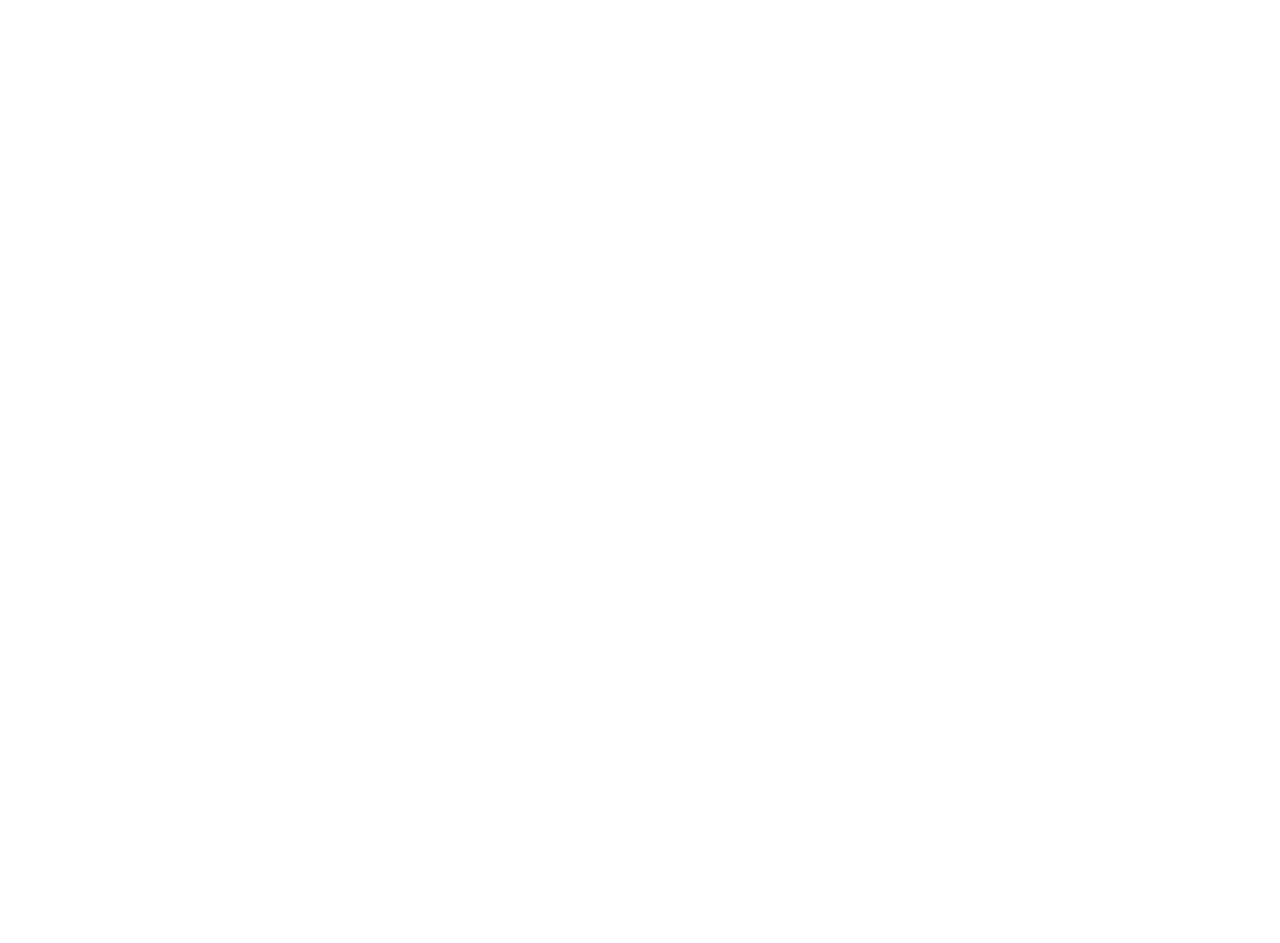
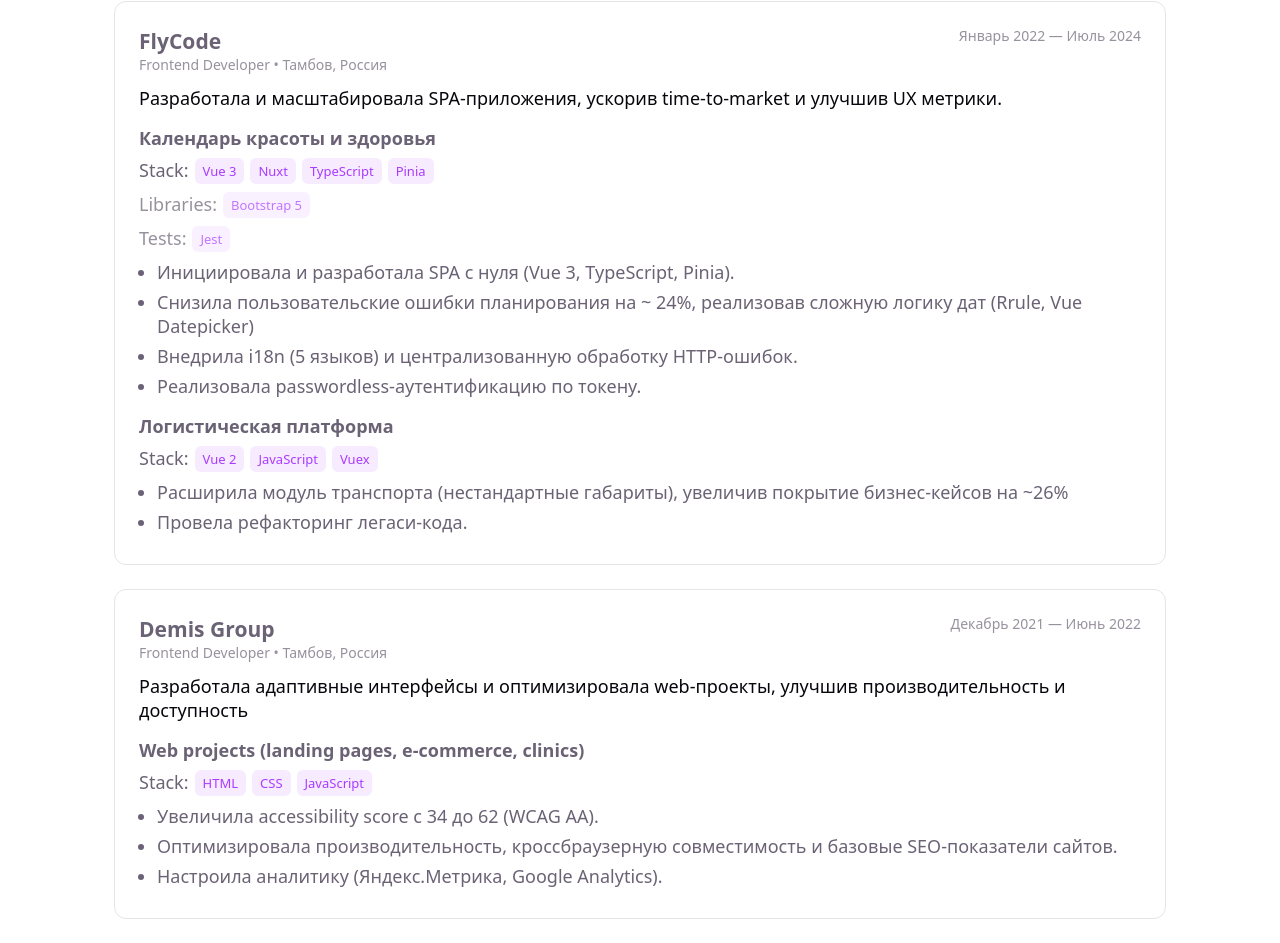
Before and after one commit to StoneLycoris/promo-site, a Vue app: page / in a window 1280 px wide. Shown: the part 980-1923 px from the top of the page. Before the commit the page ends 800 px from the top, so only its background shows below. Built offline with nearby package versions, Linux system fonts and the light colour scheme.

Commit message:
Added experience block

```diff
--- a/src/App.vue
+++ b/src/App.vue
@@ -2,6 +2,7 @@
   <div class="app">
     <Hero />
     <About />
+    <Experience />
 
   </div>
 </template>
@@ -9,6 +10,7 @@
 <script setup lang="ts">
 import Hero from '@/components/Hero/Hero.vue';
 import About from '@/components/About/About.vue';
+import Experience from './components/Experience/Experience.vue';
 </script>
 
 <style scoped lang="scss">
--- /dev/null
+++ b/src/components/Experience/Experience.vue
@@ -0,0 +1,146 @@
+<template>
+  <section class="experience">
+    <h2 class="experience__title">Experience</h2>
+
+    <div
+      v-for="item in experience"
+      :key="item.id"
+      class="experience__item"
+    >
+
+      <div class="experience__header">
+        <div>
+          <h3>{{ item.company }}</h3>
+          <p class="muted">
+            {{ item.position }} • {{ item.location }}
+          </p>
+        </div>
+
+        <span class="period">{{ item.period }}</span>
+      </div>
+
+      <p class="summary">
+        {{ item.summary }}
+      </p>
+
+      <div
+        v-for="project in item.projects"
+        :key="project.name"
+        class="project"
+      >
+        <h4>{{ project.name }}</h4>
+
+        <div class="tags">
+            <p>Stack:</p>
+          <span v-for="tech in project.stack" :key="tech">
+            {{ tech }}
+          </span>
+        </div>
+
+        <div v-if="project.libraries" class="tags tags-libraries">
+            <p>Libraries:</p>
+          <span v-for="library in project.libraries" :key="library">
+            {{ library }}
+          </span>
+        </div>
+
+        <div v-if="project.testing" class="tags tags-tests">
+            <p>Tests:</p>
+            <span v-for="test in project.testing"  :key="test">
+                {{ test }}
+            </span>
+        </div>
+
+        <ul class="achievements">
+          <li
+            v-for="a in project.achievements"
+            :key="a"
+          >
+            {{ a }}
+          </li>
+        </ul>
+      </div>
+    </div>
+  </section>
+</template>
+
+<script setup lang="ts">
+import { experience } from '@/data/experience'
+</script>
+
+<style scoped lang="scss">
+.experience {
+  text-align: left;
+
+  &__title {
+    margin-bottom: 40px;
+  }
+
+  &__item {
+    padding: 24px;
+    border: 1px solid var(--border);
+    border-radius: 12px;
+    margin-bottom: 24px;
+    background: var(--bg);
+  }
+
+  &__header {
+    display: flex;
+    justify-content: space-between;
+    align-items: flex-start;
+    margin-bottom: 12px;
+  }
+}
+
+.period {
+  font-size: 14px;
+  color: var(--text);
+  opacity: 0.7;
+}
+
+.summary {
+  margin: 12px 0 16px;
+  color: var(--text-h);
+}
+
+.project {
+  margin-top: 16px;
+
+  h4 {
+    margin-bottom: 8px;
+  }
+}
+
+.tags {
+  display: flex;
+  flex-wrap: wrap;
+  gap: 6px;
+  margin-bottom: 8px;
+
+  span {
+    background: var(--accent-bg);
+    color: var(--accent);
+    padding: 4px 8px;
+    border-radius: 6px;
+    font-size: 13px;
+  }
+
+  &-libraries,
+  &-tests {
+    opacity: 0.7;
+  }
+}
+
+.achievements {
+  padding-left: 18px;
+
+  li {
+    margin-bottom: 6px;
+  }
+}
+
+.muted {
+  opacity: 0.7;
+  font-size: 14px;
+}
+</style>
--- /dev/null
+++ b/src/data/experience.ts
@@ -0,0 +1,85 @@
+  import type { ExperienceItem } from '@/types/experience'
+
+  export const experience: ExperienceItem[] = [
+    {
+      id: '1',
+      company: 'IT-Экспертиза',
+      location: 'Москва, Россия',
+      position: 'Frontend Developer',
+      period: 'Ноябрь 2024 — Ноябрь 2025',
+      summary:
+        'Спроектировала frontend-архитектуру и ключевые UI-модули для платформы безопасности, улучшив производительность и стабильность продукта.',
+
+      projects: [
+        {
+          name: 'Платформа информационной безопасности (NDA)',
+          stack: ['Vue 3', 'TypeScript', 'Pinia'],
+          libraries: ['Custom UI kit (Vuetify-based)'],
+          testing: ['Vitest'],
+          achievements: [
+            'Спроектировала и внедрила FSD-архитектуру, повысив масштабируемость и предсказуемость фронтенда.',
+            'Разработала кастомный UI kit на базе Vuetify как дизайн‑систему для продукта.',
+            'Реализовала сложные таблицы и дашборды (14k+ строк) с оптимизацией производительности и UX.',
+            'Оптимизировала производительность: -23% изначальный размер бандла, -18% LCP.',
+            'Увеличила покрытие unit-тестами с ~19% до ~61%.',
+            'Усилила безопасность фронтенда: -41% уязвимости.',
+          ],
+        },
+      ],
+    },
+
+    {
+      id: '2',
+      company: 'FlyCode',
+      location: 'Тамбов, Россия',
+      position: 'Frontend Developer',
+      period: 'Январь 2022 — Июль 2024',
+      summary:
+        'Разработала и масштабировала SPA-приложения, ускорив time-to-market и улучшив UX метрики.',
+
+      projects: [
+        {
+          name: 'Календарь красоты и здоровья',
+          stack: ['Vue 3', 'Nuxt', 'TypeScript', 'Pinia'],
+          libraries: ['Bootstrap 5'],
+          testing: ['Jest'],
+          achievements: [
+            'Инициировала и разработала SPA с нуля (Vue 3, TypeScript, Pinia).',
+            'Снизила пользовательские ошибки планирования на ~ 24%, реализовав сложную логику дат (Rrule, Vue Datepicker)',
+            'Внедрила i18n (5 языков) и централизованную обработку HTTP-ошибок.',
+            'Реализовала passwordless-аутентификацию по токену.',
+          ],
+        },
+        {
+          name: 'Логистическая платформа',
+          stack: ['Vue 2', 'JavaScript', 'Vuex'],
+          achievements: [
+            'Расширила модуль транспорта (нестандартные габариты), увеличив покрытие бизнес-кейсов на ~26%',
+            'Провела рефакторинг легаси-кода.',
+          ],
+        },
+      ],
+    },
+
+    {
+      id: '3',
+      company: 'Demis Group',
+      location: 'Тамбов, Россия',
+      position: 'Frontend Developer',
+      period: 'Декабрь 2021 — Июнь 2022',
+      summary:
+        'Разработала адаптивные интерфейсы и оптимизировала web-проекты, улучшив производительность и доступность',
+
+      projects: [
+        {
+          name: 'Web projects (landing pages, e-commerce, clinics)',
+          stack: ['HTML', 'CSS', 'JavaScript'],
+          achievements: [
+            'Увеличила accessibility score с 34 до 62 (WCAG AA).',
+            'Оптимизировала производительность, кроссбраузерную совместимость и базовые SEO-показатели сайтов.',
+            'Настроила аналитику (Яндекс.Метрика, Google Analytics).',
+          ],
+        },
+      ],
+    },
+  ]
--- /dev/null
+++ b/src/types/experience.ts
@@ -0,0 +1,17 @@
+  export interface ExperienceProject {
+    name: string
+    stack: string[]
+    libraries?: string[]
+    testing?: string[]
+    achievements: string[]
+  }
+
+  export interface ExperienceItem {
+    id: string
+    company: string
+    location: string
+    position: string
+    period: string
+    summary: string
+    projects: ExperienceProject[]
+  }
```
